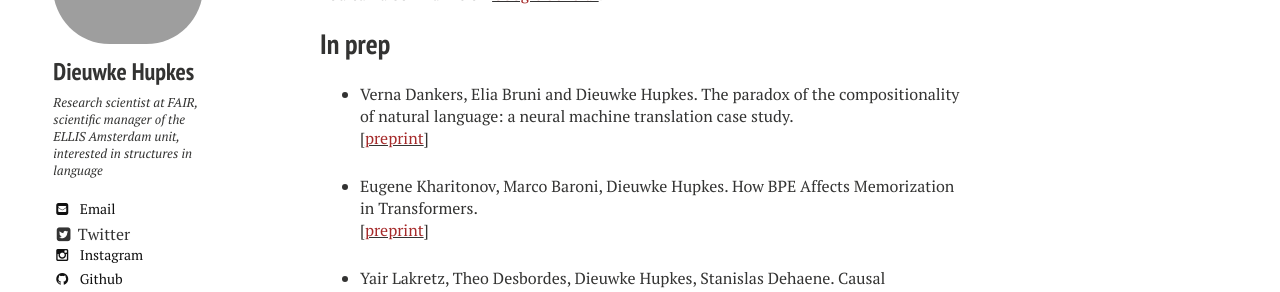
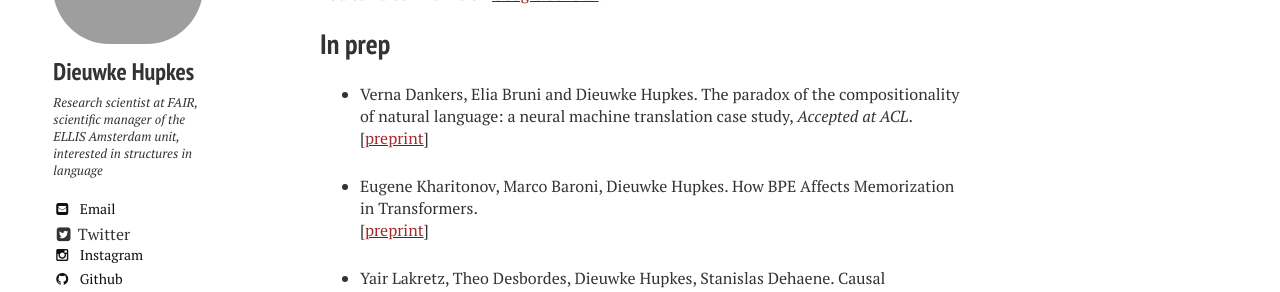
Before and after one commit to dieuwkehupkes/dieuwkehupkes.github.io, a Jekyll site: the page built from publications.md, in a window 1280 px wide and 900 px high, scrolled down 973 px. Shown: the part 177-469 px from the top of the window. Built offline with Jekyll 4.4.1, drawn with Linux system fonts in a browser that asks for light colours; nearby versions of some CDN libraries.

Commit message:
Add ACL acceptance

```diff
--- a/publications.md
+++ b/publications.md
@@ -14,7 +14,7 @@ You can also find me on <a href="https://scholar.google.com/citations?user=tAtSM
 
 ## In prep
 
-* Verna Dankers, Elia Bruni and Dieuwke Hupkes. The paradox of the compositionality of natural language: a neural machine translation case study. \\
+* Verna Dankers, Elia Bruni and Dieuwke Hupkes. The paradox of the compositionality of natural language: a neural machine translation case study, *Accepted at ACL*.\\
 \[[<font color="brown">preprint</font>](https://arxiv.org/pdf/2108.05885.pdf){:target="blank"}\]
 
 * Eugene Kharitonov, Marco Baroni, Dieuwke Hupkes. How BPE Affects Memorization in Transformers.\\
```
